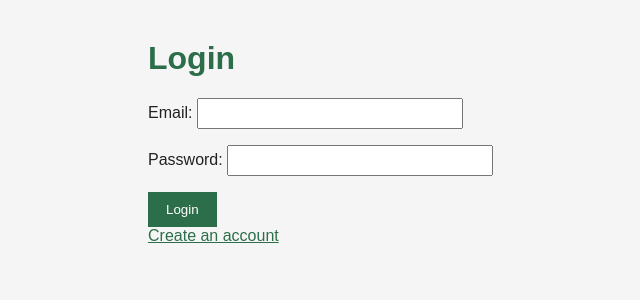
After one commit to soniyakandel/Financetracker_demo, a Flask app: page /login in a window 1280 px wide. The commit adds this page. Shown: the top 300 px of the page, without its empty margins (92-732 px from the left). Run offline with Flask 3, Linux system fonts and the light colour scheme.

Commit message:
added login and logout using session

```diff
--- a/Financetracker_demo/app.py
+++ b/Financetracker_demo/app.py
@@ -1,11 +1,12 @@
 from datetime import datetime
 
-from flask import Flask, render_template, request, redirect, url_for
+from flask import Flask, render_template, request, redirect, url_for, session
 from flask_sqlalchemy import SQLAlchemy
 
 CATEGORIES = ["Food", "Transport", "Shopping", "Bills", "Other"]
 
 app = Flask(__name__)
+app.config["SECRET_KEY"] = "secret123"
 app.config["SQLALCHEMY_DATABASE_URI"] = "sqlite:///site.db"
 
 db = SQLAlchemy(app)
@@ -58,8 +59,25 @@ def register():
         )
         db.session.add(user)
         db.session.commit()
-        return redirect(url_for("home"))
+        return redirect(url_for("login"))
     return render_template("register.html")
+
+
+@app.route("/login", methods=["GET", "POST"])
+def login():
+    if request.method == "POST":
+        user = User.query.filter_by(email=request.form["email"]).first()
+        if user and user.password == request.form["password"]:
+            session["user_id"] = user.id
+            return redirect(url_for("home"))
+        return render_template("login.html", error="Wrong email or password")
+    return render_template("login.html")
+
+
+@app.route("/logout")
+def logout():
+    session.pop("user_id", None)
+    return redirect(url_for("login"))
 
 
 @app.route("/edit/<int:expense_id>", methods=["GET", "POST"])
--- a/Financetracker_demo/templates/index.html
+++ b/Financetracker_demo/templates/index.html
@@ -8,6 +8,7 @@
     <h1>Finance Tracker</h1>
     <p>Total spent: Rs {{ total }}</p>
     <a href="/add">Add Expense</a>
+    <a href="/logout">Logout</a>
     <table border="1">
         <tr>
             <th>Title</th>
--- /dev/null
+++ b/Financetracker_demo/templates/login.html
@@ -0,0 +1,19 @@
+<!DOCTYPE html>
+<html>
+<head>
+    <title>Login</title>
+    <link rel="stylesheet" href="{{ url_for('static', filename='style.css') }}">
+</head>
+<body>
+    <h1>Login</h1>
+    {% if error %}
+    <p style="color: red;">{{ error }}</p>
+    {% endif %}
+    <form method="POST">
+        <p>Email: <input type="email" name="email"></p>
+        <p>Password: <input type="password" name="password"></p>
+        <button type="submit">Login</button>
+    </form>
+    <a href="/register">Create an account</a>
+</body>
+</html>
```
